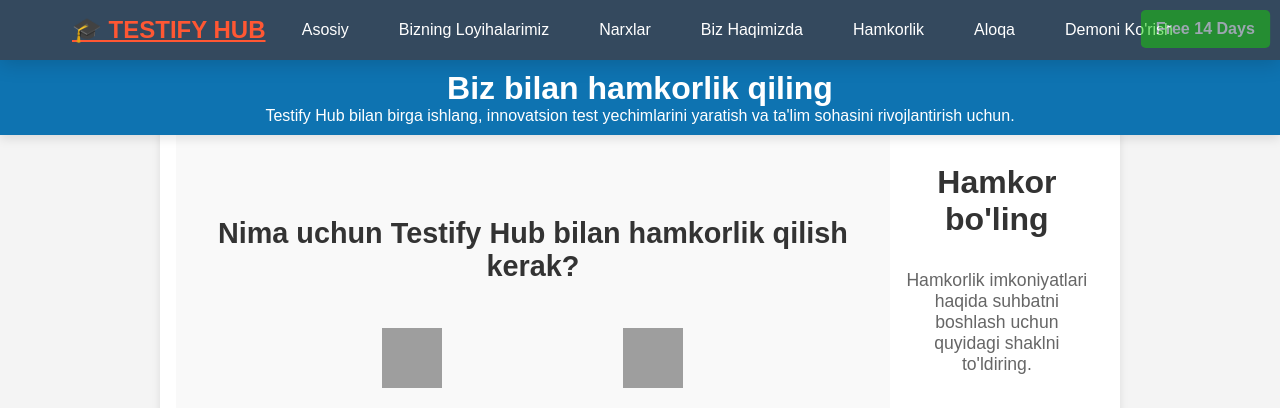
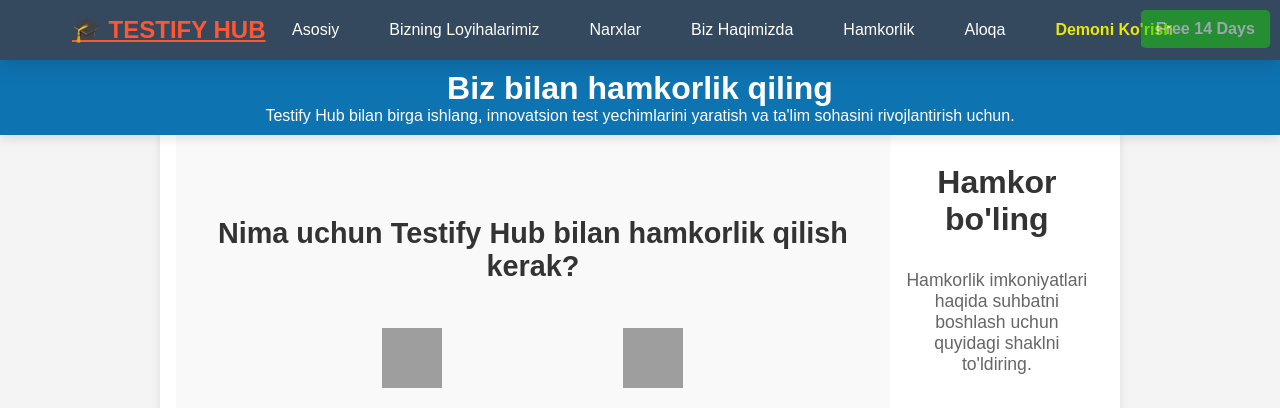
Before and after one commit to nazarbekdev/TestifyHub, a Django app: page /partnership/ in a window 1280 px wide. Shown: the top 408 px of the page. Run offline with Django 4.2, Linux system fonts and the light colour scheme; grey boxes are pictures that could not be loaded.

Commit message:
➕ added: watch demo button fixed

```diff
--- a/static/css/base.css
+++ b/static/css/base.css
@@ -73,6 +73,18 @@ header {
 .free-14-days:hover {
     background-color: #59cf0b;  /* Hover holatida rang */
 }
+
+.watch-demo {
+    color: #edea08 !important; /* Matn rangini qizil qiladi */
+    font-weight: bold; /* Matnni qalinlashtirish (ixtiyoriy) */
+    text-decoration: none; /* Linkning ostiga chizilmasin */
+    animation: pulseAnimation 1.5s infinite;
+}
+
+.watch-demo:hover {
+    background-color: #cf0b0b; /* Hover holatida fon rangi */
+}
+
 
 /* Animatsiya yaratish */
 @keyframes pulseAnimation {
--- a/templates/base.html
+++ b/templates/base.html
@@ -27,7 +27,7 @@
                 <li><a href="{% url 'about' %}">Biz Haqimizda</a></li>
                 <li><a href="{% url 'partnership' %}">Hamkorlik</a></li>
                 <li><a href="{% url 'support' %}">Aloqa</a></li>
-                <li><a href="{% url 'watch_demo' %}">Demoni Ko'rish</a></li>
+                <li><a href="{% url 'watch_demo' %}" class="watch-demo">Demoni Ko'rish</a></li>
                 <li><a href="{% url 'try_for_14_days' %}" class="free-14-days">Free 14 Days</a></li>
             </ul>
         </nav>
```
